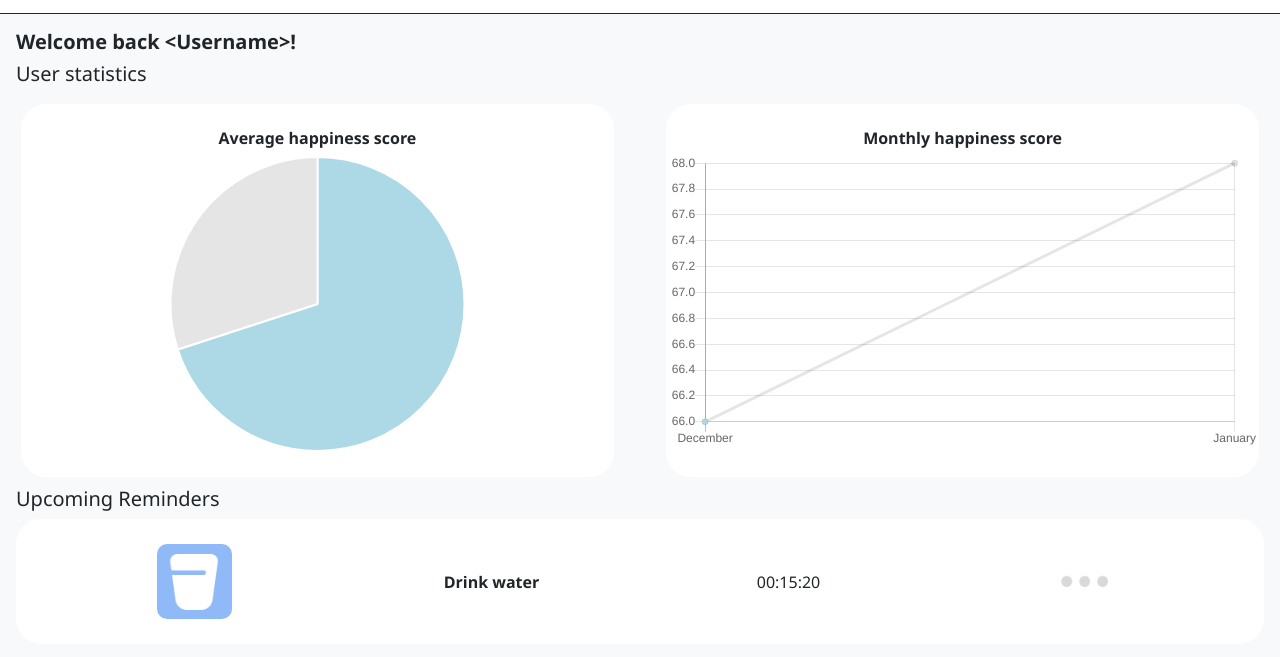
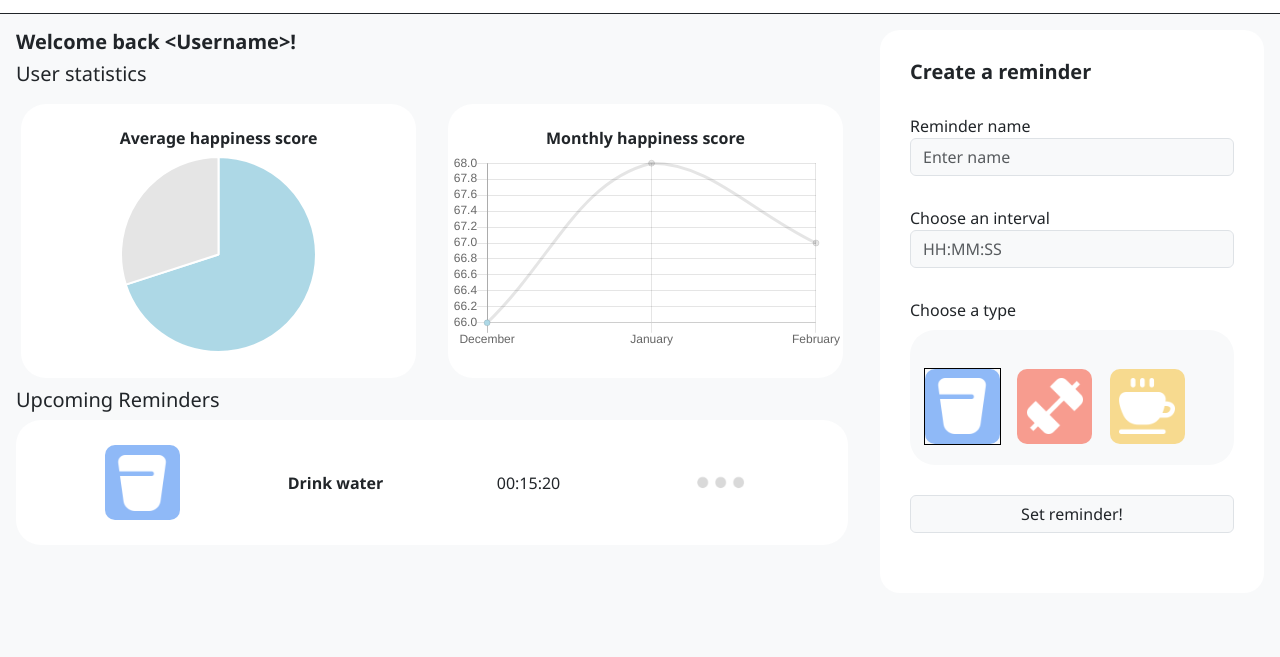
Before and after one commit to theseanx/nwReminds, a website: page public/html/index.html in a window 1280 px wide. Shown: the part 43-700 px from the top of the page. Drawn offline with nearby package versions, Linux system fonts and the light colour scheme.

Commit message:
Added right-hand form

```diff
--- a/public/html/index.html
+++ b/public/html/index.html
@@ -31,6 +31,9 @@
             div.form-group {
                 margin: 30px 0;
             }
+            input[type="radio"]:checked + label {
+                outline: 1px solid black;
+            }
             .water {
                 margin: auto;
                 padding: 15px;
@@ -55,6 +58,18 @@
                 background-size: 75% 75%;
                 background-position: center center;
             }
+            .rest {
+                margin: auto;
+                padding: 15px;
+                width: 75px;
+                height: 75px;
+                background-color: #f7da8f;
+                border-radius: 10px;
+                background-image: url("/public/img/mug-hot-alt.png");
+                background-repeat: no-repeat;
+                background-size: 75% 75%;
+                background-position: center center;
+            }
             .ellipses {
                 margin: auto;
                 padding: 15px;
@@ -64,11 +79,6 @@
                 background-repeat: no-repeat;
                 background-size: 75%;
                 background-position: center center;
-            }
-            div.chart_wrapper:after {
-                content: "";
-                display: block;
-                clear: both;
             }
             div.chart_container {
                 width: 47.5%;
@@ -111,10 +121,87 @@
         <header class="bg-white border-bottom border-dark p-3">
             <h1>PromptPal</h1>
         </header>
-        <div class="m-3">
+        <form
+            class="m-3"
+            style="
+                float: right;
+                width: 30%;
+                padding: 30px;
+                background-color: white;
+                border-radius: 20px;
+            "
+        >
+            <h2>Create a reminder</h2>
+            <div class="form-group">
+                <label for="action_form__name">Reminder name</label>
+                <input
+                    type="text"
+                    placeholder="Enter name"
+                    class="form-control bg-light"
+                />
+            </div>
+            <div class="form-group">
+                <label for="action_form__interval">Choose an interval</label>
+                <input
+                    type="text"
+                    placeholder="HH:MM:SS"
+                    class="form-control bg-light"
+                />
+            </div>
+            <div class="form-group">
+                <legend style="font-size: 1rem">Choose a type</legend>
+                <div
+                    class="bg-light w-100"
+                    style="border-radius: 25px; padding: 15px"
+                >
+                    <div style="width: 30%; display: inline-block">
+                        <input
+                            name="action_form__type__selector"
+                            type="radio"
+                            id="action_form__type__water"
+                            style="visibility: hidden"
+                            checked="checked"
+                        />
+                        <label for="action_form__type__water">
+                            <p class="water"></p>
+                        </label>
+                    </div>
+                    <div style="width: 30%; display: inline-block">
+                        <input
+                            name="action_form__type__selector"
+                            type="radio"
+                            id="action_form__type__stretch"
+                            style="visibility: hidden"
+                        />
+                        <label for="action_form__type__stretch">
+                            <p class="stretch"></p>
+                        </label>
+                    </div>
+                    <div style="width: 30%; display: inline-block">
+                        <input
+                            name="action_form__type__selector"
+                            type="radio"
+                            id="action_form__type__rest"
+                            style="visibility: hidden"
+                        />
+                        <label for="action_form__type__rest">
+                            <p class="rest"></p>
+                        </label>
+                    </div>
+                </div>
+            </div>
+            <div class="form-group">
+                <input
+                    type="submit"
+                    value="Set reminder!"
+                    class="form-control bg-light"
+                />
+            </div>
+        </form>
+        <div class="m-3" style="width: 65%">
             <h2>Welcome back &lt;Username&gt;!</h2>
             <h3>User statistics</h3>
-            <div class="chart_wrapper">
+            <div>
                 <div class="chart_container" style="float: left">
                     <h4>Average happiness score</h4>
                     <canvas
@@ -133,6 +220,7 @@
             <h3 style="font-size: 1.25rem">Upcoming Reminders</h3>
             <div id="reminders_wrapper"></div>
         </div>
+
         <script>
             const $ = document.querySelector.bind(document);
             function HTMLtoNode(html) {
@@ -180,10 +268,10 @@
             new Chart("monthly-happiness-score", {
                 type: "line",
                 data: {
-                    labels: ["December", "January"],
+                    labels: ["December", "January", "February"],
                     datasets: [
                         {
-                            data: [66, 68],
+                            data: [66, 68, 67],
                             backgroundColor: ["lightblue"],
                             fill: false,
                         },
```
